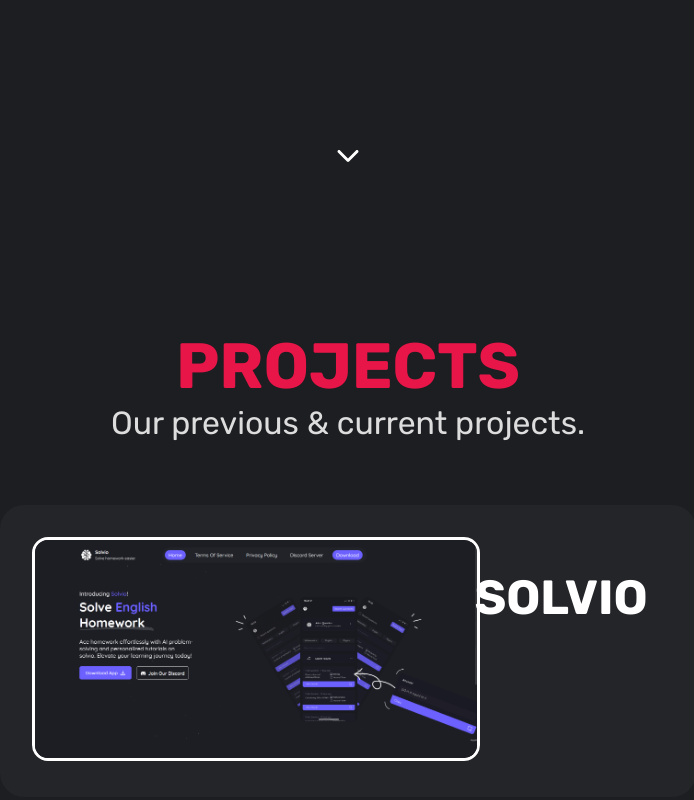
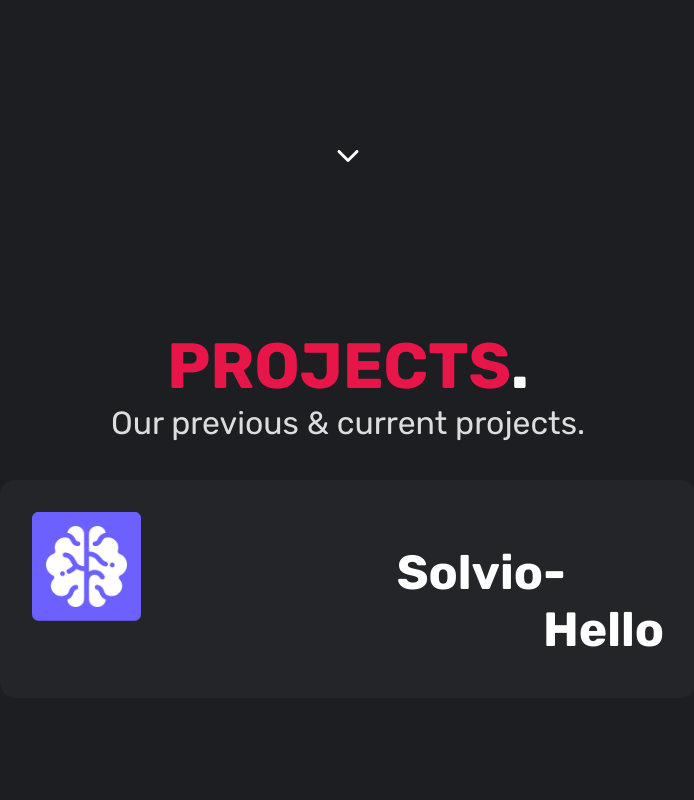
Before and after one commit to loganbriggs08/Resolvo-Website, a Next.js app: page / in a window 1280 px wide. Shown: the part 518-1318 px from the top of the page, without its empty margins (292-986 px from the left). After the commit the page ends 1279 px from the top, so only its background shows below. Built offline with nearby package versions, Linux system fonts and the light colour scheme.

Commit message:
Make a few minor improvements

```diff
--- a/src/app/page.module.css
+++ b/src/app/page.module.css
@@ -111,15 +111,14 @@
 
 .examples_section {
   margin-top: 10%;
+  margin-bottom: 5%;
 }
 
 .solvio {
   display: flex;
-  flex-direction: column; /* Stack elements vertically */
-  align-items: center; /* Center horizontally */
   width: 50%;
   margin: 0 auto; /* Center horizontally */
-  border-radius: 1.5rem;
+  border-radius: 1rem;
   background-color: #242529;
   padding: 2rem; /* Add padding for better spacing */
 }
@@ -127,6 +126,11 @@
 .example_header_text {
   font-size: 3rem;
   margin-bottom: 0.5rem; /* Add some space between the text and the image */
+}
+
+.example_header_text_2 {
+  font-size: 3rem;
+  margin-bottom: 0.5rem;
 }
 
 .example_header_text,
@@ -152,31 +156,8 @@
   font-size: 1.5rem;
 }
 
-.website_screenshot {
-  width: 100%;
-  max-width: 100%;
-  border: 0.2rem solid #FFFFFF;
-  border-radius: 1rem;
-  transition: transform 0.3s ease;
-}
-
 .white_dot {
   color: #FFFFFF;
-}
-
-.image_container {
-  width: 70%;
-  transition: transform 0.3s ease;
-  display: inline-block;
-  vertical-align: middle;
-}
-
-.image_container:hover {
-  transform: scale(1.1);
-}
-
-.image_container:hover .website_screenshot {
-  transform: scale(1.1);
 }
 
 .image_background {
@@ -203,7 +184,16 @@
 }
 
 .header_seperator {
-  margin-bottom: 5%;
+  margin-bottom: 3%;
+}
+
+.solvio_app_icon {
+  width: 30%;
+}
+
+.text_row {
+  display: flex;
+  flex-direction: row;
 }
 
 @media (max-width: 1700px) {
--- a/src/app/page.tsx
+++ b/src/app/page.tsx
@@ -42,7 +42,7 @@
       </div>
 
       <div className={styles.examples_section}>
-        <h1 className={styles.header_text}>PROJECTS</h1>
+        <h1 className={styles.header_text}>PROJECTS<a className={styles.white_dot}>.</a></h1>
         <p className={styles.description_text}>Our previous & current projects.</p>
 
         <div className={styles.header_seperator}></div>
@@ -50,10 +50,14 @@
         <div className={styles.solvio}>
           <div className={styles.example_top_section}>
             <div className={styles.image_container}>
-              <img src="solvio_website.png" className={styles.website_screenshot}/>
+              <img src="solvio_app_icon.png" className={styles.solvio_app_icon}/>
             </div>
 
-            <h1 className={styles.example_header_text}>SOLVIO</h1>
+            <div className={styles.text_row}>
+              <h1 className={styles.example_header_text}>Solvio</h1>
+              <h1 className={styles.example_header_text_2}>- Hello</h1>
+            </div>
+
             {/* <a href='https://solvio.app' className={styles.url}>
               <p className={styles.example_text_url}>solvio.app</p>
             </a> */}
```
Also changed, not shown: public/solvio_app_icon.png (added).
